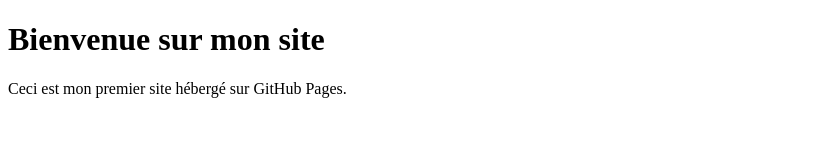
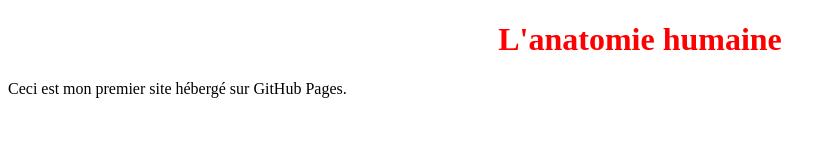
Before and after one commit to AnatoMed431/Anatomie-Humaine, a plain HTML site: page index.html in a window 1280 px wide. Shown: the whole page, without its empty margins (0-836 px from the left). Drawn offline with Linux system fonts and the light colour scheme.

Commit message:
Update index.html

```diff
--- a/index.html
+++ b/index.html
@@ -2,10 +2,10 @@
 <html lang="fr">
 <head>
   <meta charset="UTF-8">
-  <title>Bienvenue</title>
+  <title>L'anatomie Humaine</title>
 </head>
 <body>
-  <h1>Bienvenue sur mon site </h1>
+  <h1 style="text-align: center; color:red;">L'anatomie humaine</h1>
   <p>Ceci est mon premier site hébergé sur GitHub Pages.</p>
 </body>
 </html>
```
